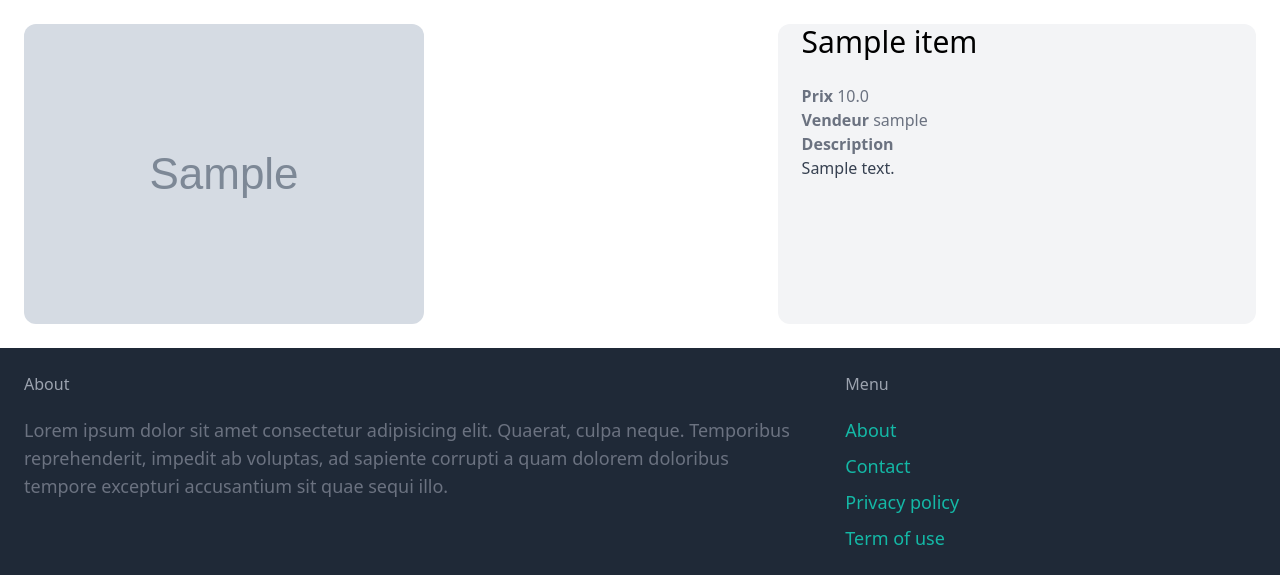
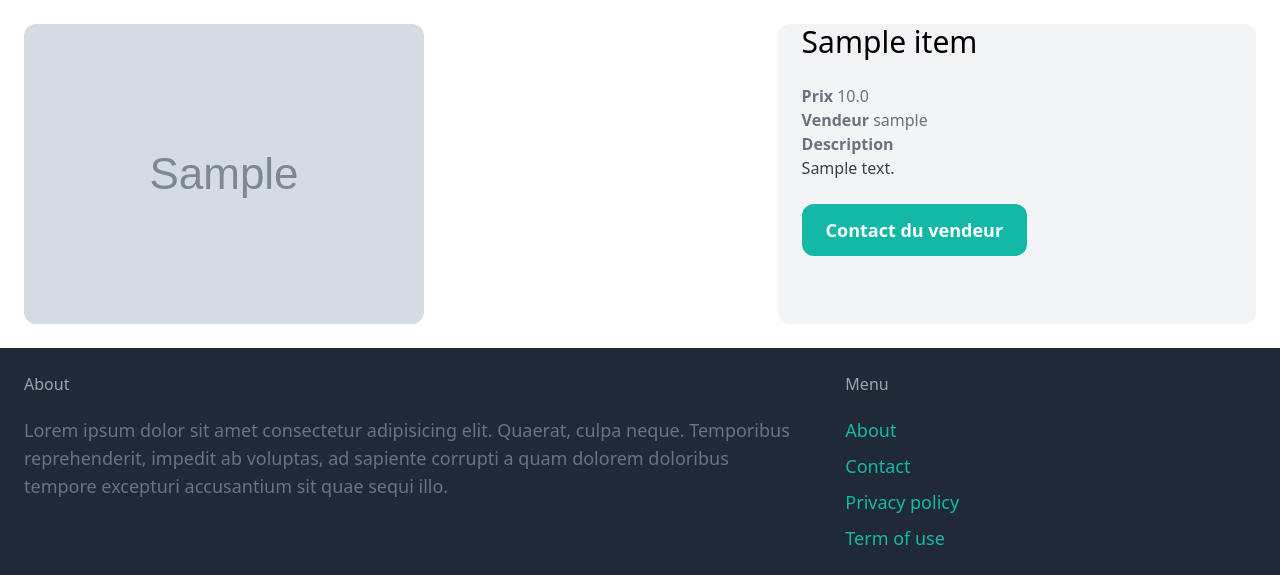
Before and after one commit to GrandNabil/Marketplace, a Django app: page /items/1/ in a window 1280 px wide. Shown: the part 77-652 px from the top of the page. Run offline with Django 5.2, Linux system fonts and the light colour scheme; tables that the repository leaves empty hold one stand-in row (values such as "Sample post"); grey boxes marked "Sample" are stand-in pictures; some libraries are stand-ins or nearby versions.

Commit message:
contact seller boutom

```diff
--- a/Marketplace/item/templates/item/detail.html
+++ b/Marketplace/item/templates/item/detail.html
@@ -12,10 +12,15 @@
         <p class="text-gray-500"><strong>Prix</strong> {{ item.prix }}</p>
         <p class="text-gray-500"><strong>Vendeur</strong> {{ item.ajoute_par.username }}</p>
 
-        <p class="text-gray-700">
-            <strong class="text-gray-500">Description</strong><br>
-            {{ item.description}}
-        </p>
+
+        {% if item.description %}
+            <p class="text-gray-700">
+                <strong class="text-gray-500">Description</strong><br>
+                {{ item.description}}
+            </p>
+        {% endif %}
+
+        <a href="#" class="inline-block mt-6 px-6 py-3 text-lg font-semibold bg-teal-500 text-white rounded-xl hover:bg-teal-700 "> Contact du vendeur</a>
 
     </div>
 </div>
```
